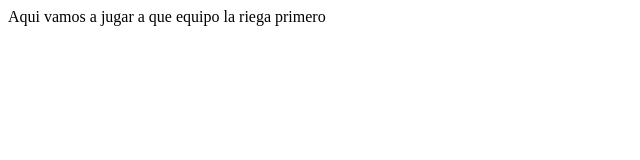
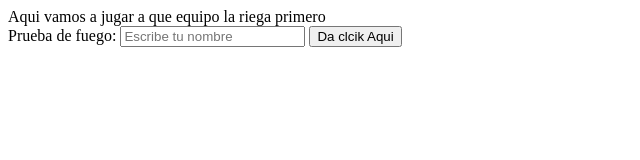
Before and after one commit to VegaSandoval/PruebaVersiones_Equipo01, a plain HTML site: page index.html in a window 1280 px wide. Shown: the whole page, without its empty margins (0-640 px from the left). Drawn offline with Linux system fonts and the light colour scheme.

Commit message:
formulario principal

```diff
--- a/index.html
+++ b/index.html
@@ -7,5 +7,10 @@
 </head>
 <body>
     Aqui vamos a jugar a que equipo la riega primero
+    <form action="" name="formulario" method="get">
+        <label for="nombre">Prueba de fuego:</label>
+        <input type="text" name="nombre" id="nombre" placeholder="Escribe tu nombre">
+        <button>Da clcik Aqui</button>
+    </form>
 </body>
 </html>
```
